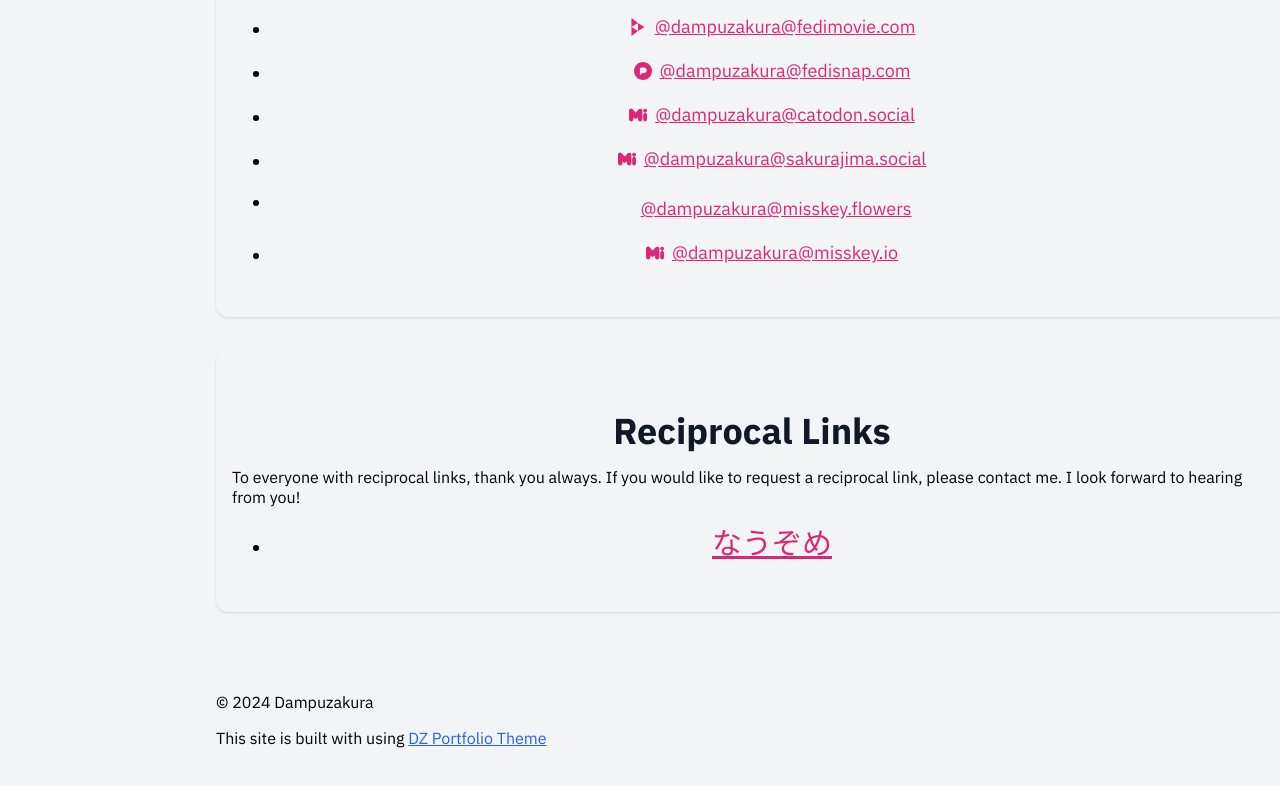
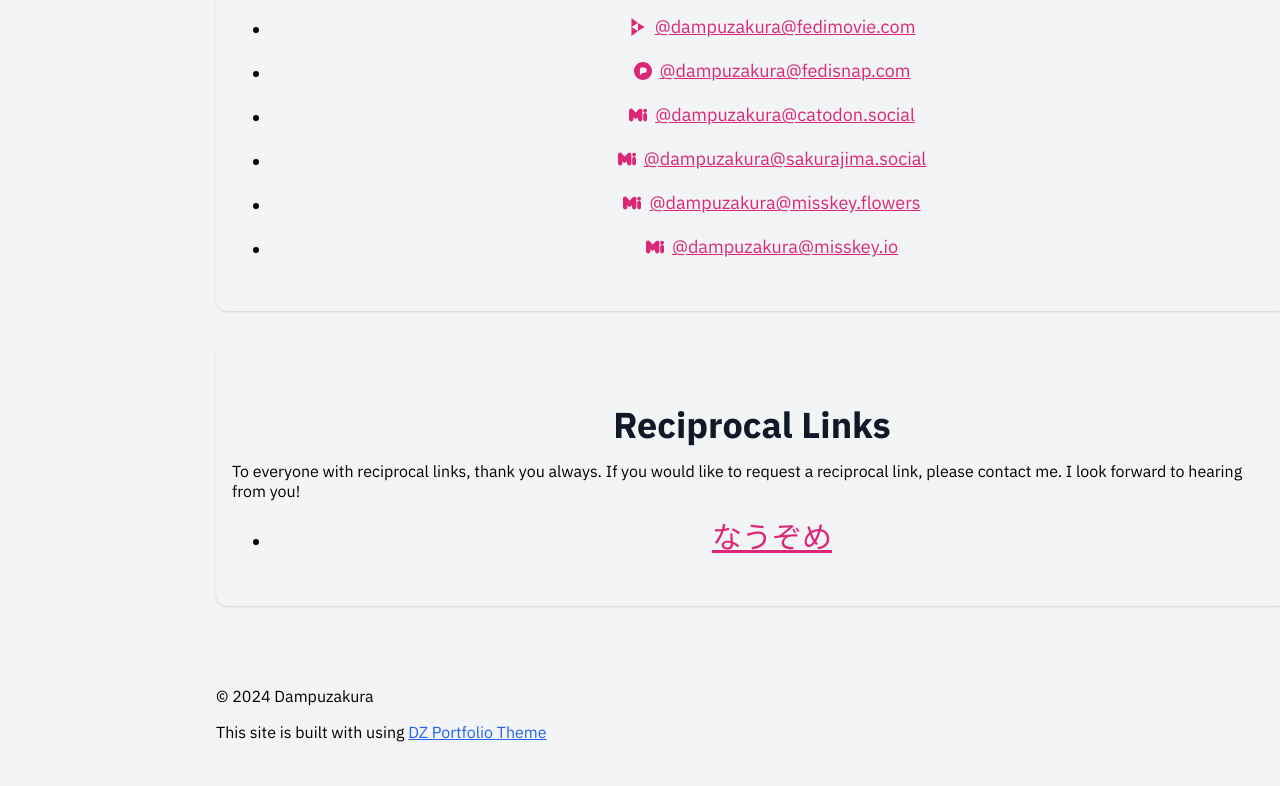
Before and after one commit to dampuzakura/dampuzakura.github.io, an Astro site: page / in a window 1280 px wide. Shown: the part 3260-4046 px from the top of the page. Built offline with nearby package versions, Linux system fonts and the light colour scheme; Astro itself is replaced by a stand-in of ours.

Commit message:
🐛 アイコンを追加

```diff
--- a/src/components/Home.svelte
+++ b/src/components/Home.svelte
@@ -124,7 +124,8 @@
     },
     {
       name: '@dampuzakura@misskey.flowers',
-      url: 'https://misskey.flowers/@dampuzakura'
+      url: 'https://misskey.flowers/@dampuzakura',
+      icon: 'i-simple-icons:misskey',
     },
     {
       name: '@dampuzakura@misskey.io',
```
